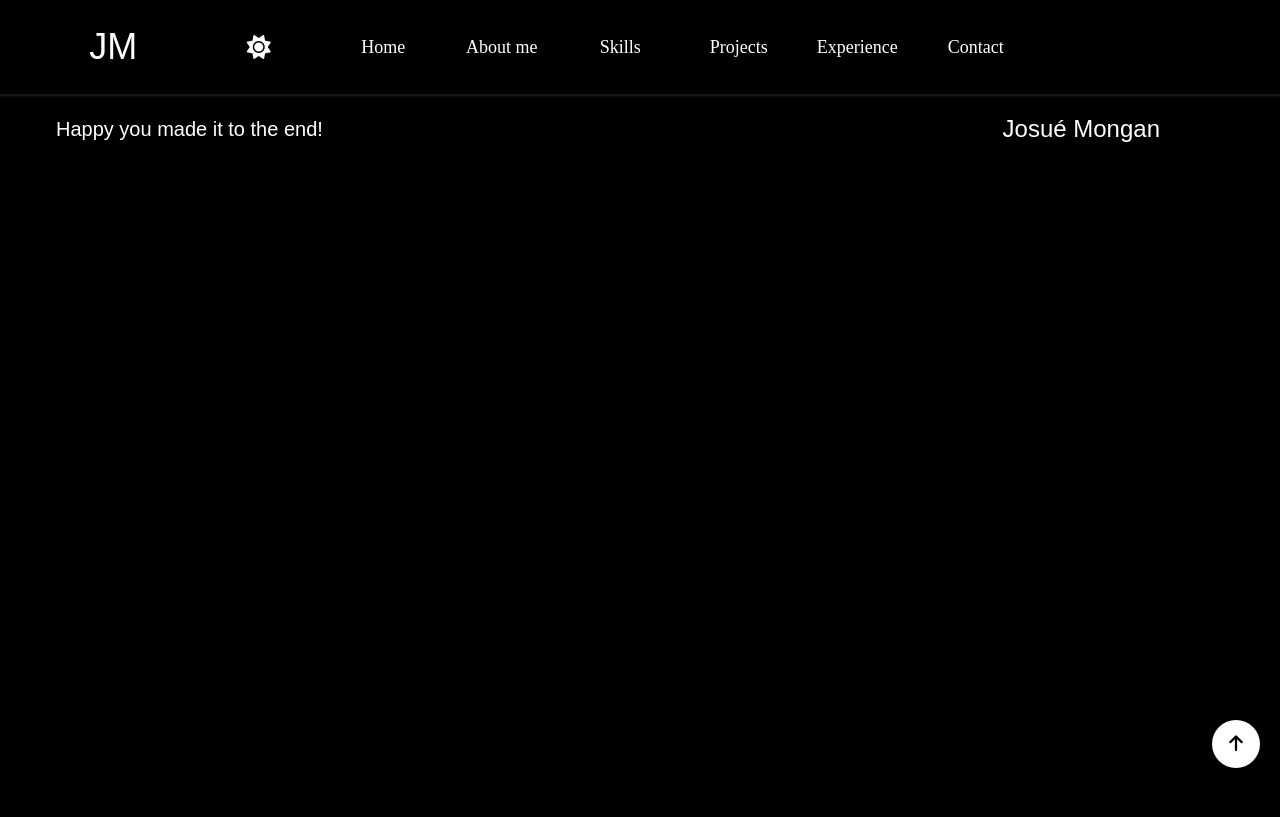
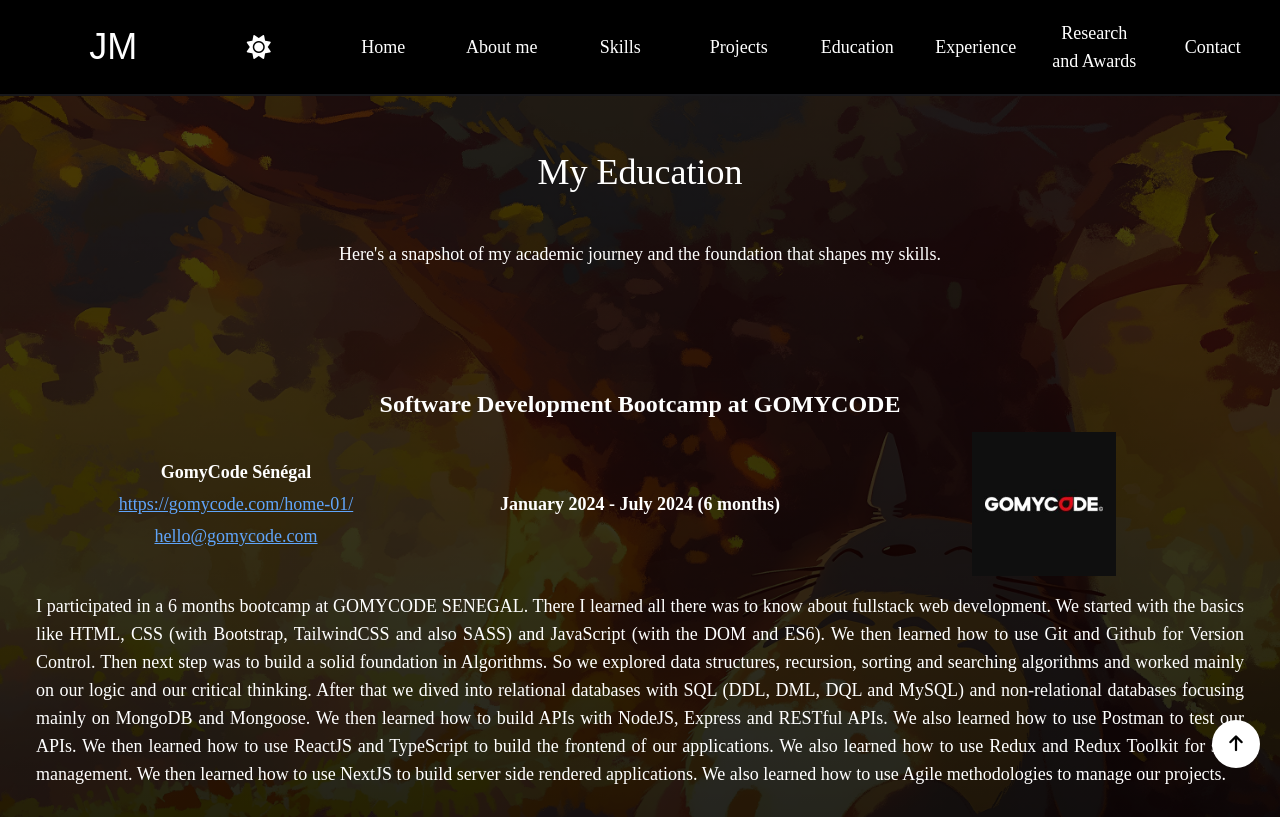
Before and after one commit to Josh012006/Portfolio, a Next.js app: page /education in a window 1280 px wide. Shown: the top 817 px of the page. Built offline with nearby package versions, Linux system fonts and the light colour scheme; a web font is replaced by a local one.

Commit message:
feat: Added and completed the education page

```diff
--- a/app/education/page.tsx
+++ b/app/education/page.tsx
@@ -1,10 +1,35 @@
 "use client"
+
+import Career from "@/components/Career";
+import Link from "next/link";
 
 function EducationPage() {
 
-    return <div>
-
-    </div>
+    return(
+        <section id="education" className={`bg-orange-50 bg-section-light dark:bg-zinc-900 dark:bg-section-dark text-black dark:text-white p-4 min-h-125 flex flex-col items-center`}>
+            <h1 className="text-center text-3xl lg:text-4xl py-10">My Education</h1>
+            <p className="text-center my-2 text-sm lg:text-lg">Here&apos;s a snapshot of my academic journey and the foundation that shapes my skills.</p>
+            <div className="p-0 lg:p-5">
+                {false && <Career title="Bachelor's Degree in Computer Science (Honors, Accelerated)" logo="udem.png" period="September 2024 - August 2026" companyInfos="University of Montreal" site="https://admission.umontreal.ca/programmes/baccalaureat-en-informatique/" mail="webmestre@fas.umontreal.ca"> {/* TODO: Add GPA */}
+                    I completed my Bachelor of Computer Science at the Université de Montréal while combining the Honors and Accelerated tracks, finishing the 90‑credit program typically spread over 3-4years in just 2. I finished with a GPA of /4.3.
+                    The curriculum emphasised scientific rigour and depth, covering both fundamental and advanced topics such as programming, mathematics, algorithms, data structures, software design, systems, and theoretical computer science.
+                    My accelerated path reflects both my passion for the field and my ability to manage challenging workloads effectively. It pushed me to excel in time‑management, adaptability and analytical thinking. The honors path positioned me to
+                    engage confidently into research and my area of interest-robotics.
+                </Career>}
+                <Career title="Software Development Bootcamp at GOMYCODE" logo="gomycode.jpeg" period="January 2024 - July 2024 (6 months)" companyInfos="GomyCode Sénégal" site="https://gomycode.com/home-01/" mail="hello@gomycode.com">
+                    I participated in a 6 months bootcamp at GOMYCODE SENEGAL. There I learned all there was to know about fullstack web development. We started with the basics like HTML, CSS (with Bootstrap, TailwindCSS and also SASS) and JavaScript (with the DOM and ES6). We then learned how to use Git and Github for Version Control.
+                    Then next step was to build a solid foundation in Algorithms. So we explored data structures, recursion, sorting and searching algorithms and worked mainly on our logic and our critical thinking. After that we dived into relational databases with SQL (DDL, DML, DQL and MySQL) and non-relational databases focusing mainly on MongoDB and Mongoose.
+                    We then learned how to build APIs with NodeJS, Express and RESTful APIs. We also learned how to use Postman to test our APIs. We then learned how to use ReactJS and TypeScript to build the frontend of our applications. We also learned how to use Redux and Redux Toolkit for state management. We then learned how to use NextJS to build server side
+                    rendered applications. We also learned how to use Agile methodologies to manage our projects.
+                    <br />
+                    <br />
+                    It was a truly enriching experience and I learned a lot. I also had the opportunity to work on a lot of projects and to collaborate with a lot of people. I also learned how to work in a team and how to manage my time and my tasks.
+                    <br />
+                    At the end of the bootcamp, I received a <Link className="text-blue-700 dark:text-blue-400 underline" target="_blank" href="https://diploma.gomycode.app/?id=31722254428800479">certification in fullstack web development</Link> for my dedication and to prove my knowledge.
+                </Career>
+            </div>
+        </section>
+    )
 }
 
 
--- a/app/research/page.tsx
+++ b/app/research/page.tsx
@@ -3,7 +3,20 @@
 function ResearchPage() {
 
     return <div>
+        <section id="research" className={`bg-orange-50 bg-section-light dark:bg-zinc-900 dark:bg-section-dark text-black dark:text-white p-4 min-h-125 flex flex-col items-center`}>
+            <h1 className="text-center text-3xl lg:text-4xl py-10">My Research</h1>
+            <p className="text-center my-2 text-sm lg:text-lg">Highlighting the research projects and explorations that fuel my curiosity and technical growth.</p>
+            <div className="p-0 lg:p-5">
+                Coming soon !
+            </div>
+        </section>
 
+        <section id="awards" className={`bg-orange-50 bg-section-light dark:bg-zinc-900 dark:bg-section-dark text-black dark:text-white p-4 min-h-125 flex flex-col items-center`}>
+            <h1 className="text-center text-3xl lg:text-4xl py-10">Awards</h1>
+            <p className="text-center my-2 text-sm lg:text-lg">I have received several awards that showcase my dedication and accomplishments.</p>
+            <div className="p-0 lg:p-5">
+            </div>
+        </section>
     </div>
 }
 
--- a/components/Career.tsx
+++ b/components/Career.tsx
@@ -7,18 +7,18 @@ import { ReactNode } from "react";
 
 
 
-function Career({children, title, logo, period, companyInfos, site, mail}: {children: ReactNode, title: string, logo: string, period: string, companyInfos: string, mail: string, site?: string}) {
+function Career({children, title, logo, period, companyInfos, site, mail}: {children: ReactNode, title: string, logo: string, period: string, companyInfos: string, mail?: string, site?: string}) {
     return(
         <div className="my-20 text-sm lg:text-lg">
             <h2 className="text-center text-xl lg:text-2xl py-3 font-bold">{title}</h2>
             <div className="grid grid-cols-1 lg:grid-cols-3 items-center justify-items-center gap-1">
                 <div className="flex flex-col items-center gap-1">
-                    <span className="font-bold">{companyInfos}</span>
-                    {site && <Link target="_blank" href={`${site}`} className="text-sky-400 underline">{site}</Link>}
-                    <Link target="_blank" href={`mailto:${mail}`} className="text-blue-400 underline">{mail}</Link>
+                    <span className="font-bold text-center">{companyInfos}</span>
+                    {site && <Link target="_blank" href={`${site}`} className="text-blue-700 dark:text-blue-400 underline text-center">{site}</Link>}
+                    {mail && <Link target="_blank" href={`mailto:${mail}`} className="text-blue-700 dark:text-blue-400 underline text-center">{mail}</Link>}
                 </div>
                 <p className="font-bold">{period}</p>
-                <img alt="company" src={`/career/logos/${logo}`} className="w-36 h-36" />
+                <img alt="company" src={`/career/logos/${logo}`} className="w-36 h-36 bg-white" />
             </div>
             <div className="my-2 py-2 text-justify">
                 {children}
--- a/components/layout/Header.tsx
+++ b/components/layout/Header.tsx
@@ -39,9 +39,9 @@ function Header() {
                 <Link href = "/#about" className={`p-2 flex items-center justify-center lg:rounded-t-lg h-full lg:p-4 lg:m-0 hover:bg-orange-200 lg:hover:border-b-2 lg:hover:border-b-black dark:hover:bg-zinc-900 dark:lg:hover:border-b-2 dark:lg:hover:border-b-white`}>About me</Link>
                 <Link href = "/#skills" className={`p-2 flex items-center justify-center lg:rounded-t-lg h-full lg:p-4 lg:m-0 hover:bg-orange-200 lg:hover:border-b-2 lg:hover:border-b-black dark:hover:bg-zinc-900 dark:lg:hover:border-b-2 dark:lg:hover:border-b-white`}>Skills</Link>
                 <Link href = "/#projects" className={`p-2 flex items-center justify-center lg:rounded-t-lg h-full lg:p-4 lg:m-0 hover:bg-orange-200 lg:hover:border-b-2 lg:hover:border-b-black dark:hover:bg-zinc-900 dark:lg:hover:border-b-2 dark:lg:hover:border-b-white`}>Projects</Link>
-                {false && <Link href = "/education" className={`p-2 flex items-center justify-center lg:rounded-t-lg h-full lg:p-4 lg:m-0 hover:bg-orange-200 lg:hover:border-b-2 lg:hover:border-b-black dark:hover:bg-zinc-900 dark:lg:hover:border-b-2 dark:lg:hover:border-b-white`}>Education</Link>}
+                <Link href = "/education" className={`p-2 flex items-center justify-center lg:rounded-t-lg h-full lg:p-4 lg:m-0 hover:bg-orange-200 lg:hover:border-b-2 lg:hover:border-b-black dark:hover:bg-zinc-900 dark:lg:hover:border-b-2 dark:lg:hover:border-b-white`}>Education</Link>
                 <Link href = "/experience" className={`p-2 flex items-center justify-center lg:rounded-t-lg h-full lg:p-4 lg:m-0 hover:bg-orange-200 lg:hover:border-b-2 lg:hover:border-b-black dark:hover:bg-zinc-900 dark:lg:hover:border-b-2 dark:lg:hover:border-b-white`}>Experience</Link>
-                {false && <Link href = "/research" className={`p-2 flex items-center justify-center lg:rounded-t-lg h-full lg:p-4 lg:m-0 hover:bg-orange-200 lg:hover:border-b-2 lg:hover:border-b-black dark:hover:bg-zinc-900 dark:lg:hover:border-b-2 dark:lg:hover:border-b-white`}>Research and Awards</Link>}
+                <Link href = "/research" className={`p-2 flex items-center justify-center lg:rounded-t-lg h-full lg:p-4 lg:m-0 hover:bg-orange-200 lg:hover:border-b-2 lg:hover:border-b-black dark:hover:bg-zinc-900 dark:lg:hover:border-b-2 dark:lg:hover:border-b-white`}>Research and Awards</Link>
                 <Link href = "/#contact" className={`p-2 flex items-center justify-center lg:rounded-t-lg h-full lg:p-4 lg:m-0 hover:bg-orange-200 lg:hover:border-b-2 lg:hover:border-b-black dark:hover:bg-zinc-900 dark:lg:hover:border-b-2 dark:lg:hover:border-b-white`}>Contact</Link>
             </nav>
         </header>
```
Also changed, not shown: app/experience/page.tsx (+2 -18 lines), images-sources.txt, public/career/logos/fas.png (added), public/career/logos/udem.png.
